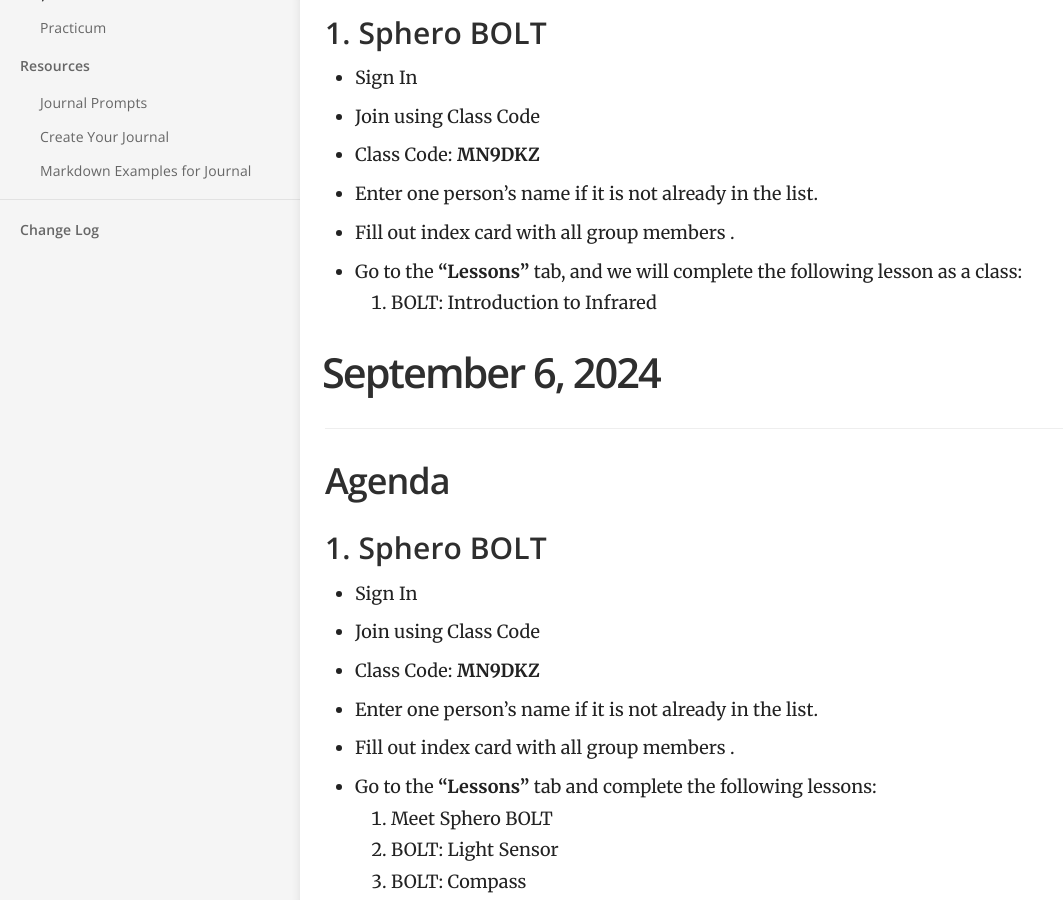
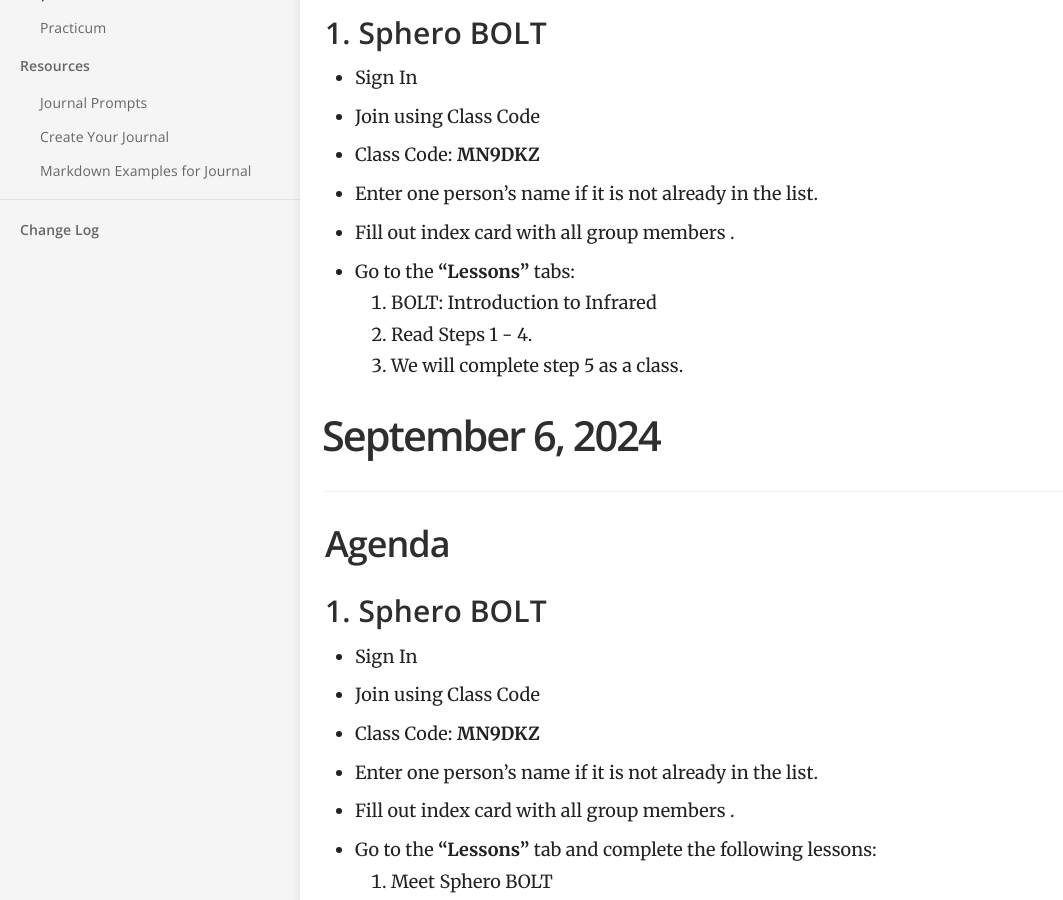
Before and after one commit to mswhitby/classroom, a Jekyll site: the page built from _docs/classes/3rd.md, in a window 1280 px wide and 900 px high, scrolled down 413 px. Shown: the whole window, without its empty margins (0-1063 px from the left). Built offline with Jekyll 4.4.1, drawn with Linux system fonts in a browser that asks for light colours.

Commit message:
Updated lesson

```diff
--- a/_docs/classes/3rd.md
+++ b/_docs/classes/3rd.md
@@ -16,8 +16,10 @@ order: 2
 - Class Code: **MN9DKZ**
 - Enter one person’s name if it is not already in the list.
 - Fill out index card with all group members .
-- Go to the **"Lessons"** tab, and we will complete the following lesson as a class:
+- Go to the **"Lessons"** tabs:
     1. BOLT: Introduction to Infrared
+    2. Read Steps 1 - 4.
+    3. We will complete step 5 as a class.
 
 # September 6, 2024
 
```
